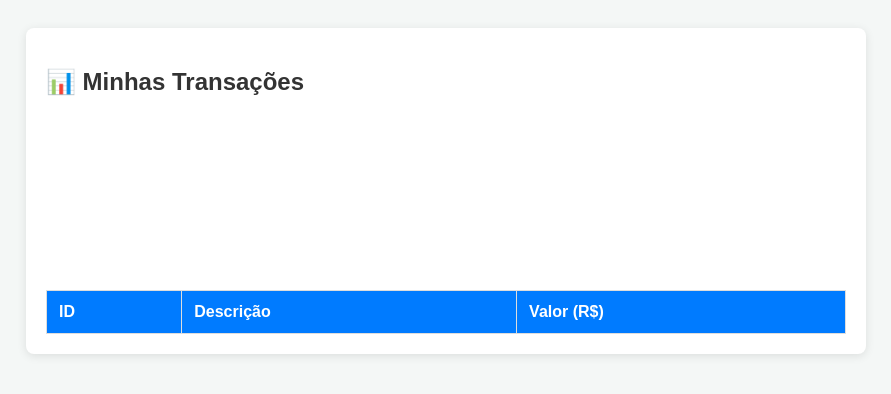
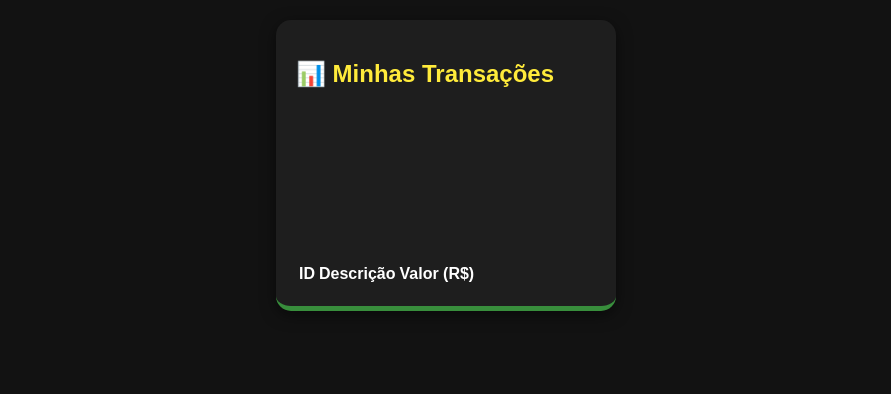
Before and after one commit to tamiresalef1-alt/api-financeira, a website: page index.html in a window 1280 px wide. Shown: the whole page, without its empty margins (194-1085 px from the left). Drawn offline with nearby package versions, Linux system fonts and the light colour scheme; no server answers.

Commit message:
estilo reggae finalizado

```diff
--- a/index.html
+++ b/index.html
@@ -5,12 +5,30 @@
     <title>Minha Dashboard Financeira</title>
     <script src="https://cdn.jsdelivr.net/npm/chart.js"></script>
     <style>
-        body { font-family: Arial, sans-serif; background: #f4f7f6; padding: 20px; }
-        .container { max-width: 800px; margin: auto; background: white; padding: 20px; border-radius: 8px; box-shadow: 0 2px 10px rgba(0,0,0,0.1); }
-        table { width: 100%; border-collapse: collapse; margin-top: 20px; }
-        th, td { border: 1px solid #ddd; padding: 12px; text-align: left; }
-        th { background-color: #007bff; color: white; }
-        h2 { color: #333; }
+        /* Isso muda o fundo para um preto elegante */
+body {
+    font-family: Arial, sans-serif;
+    background-color: #121212;
+    color: white;
+    margin: 20px;
+    display: flex;
+    flex-direction: column;
+    align-items: center;
+}
+
+/* Isso deixa o quadrado do gráfico escuro e moderno */
+.container {
+    max-width: 800px;
+    background-color: #1e1e1e;
+    padding: 20px;
+    border-radius: 15px;
+    box-shadow: 0 4px 15px rgba(0,0,0,0.5);
+    border-bottom: 5px solid #388e3c; /* Detalhe verde embaixo */
+}
+
+h2 {
+    color: #ffeb3b; /* Título em Amarelo Reggae */
+}
     </style>
 </head>
 <body>
@@ -54,9 +72,19 @@
                     datasets: [{
                         label: 'Valor das Transações',
                         data: valores,
-                        backgroundColor: 'rgba(54, 162, 235, 0.5)',
-                        borderColor: 'rgb(54, 162, 235)',
-                        borderWidth: 1
+                        backgroundColor: [
+                '#e53935', // Vermelho
+                '#fbc02d', // Amarelo
+                '#388e3c'  // Verde
+            ],
+            borderColor: [
+                '#b71c1c',
+                '#f9a825',
+                '#2e7d32'
+            ],
+            borderWidth: 2
+
+
                     }]
                 }
             });
```
